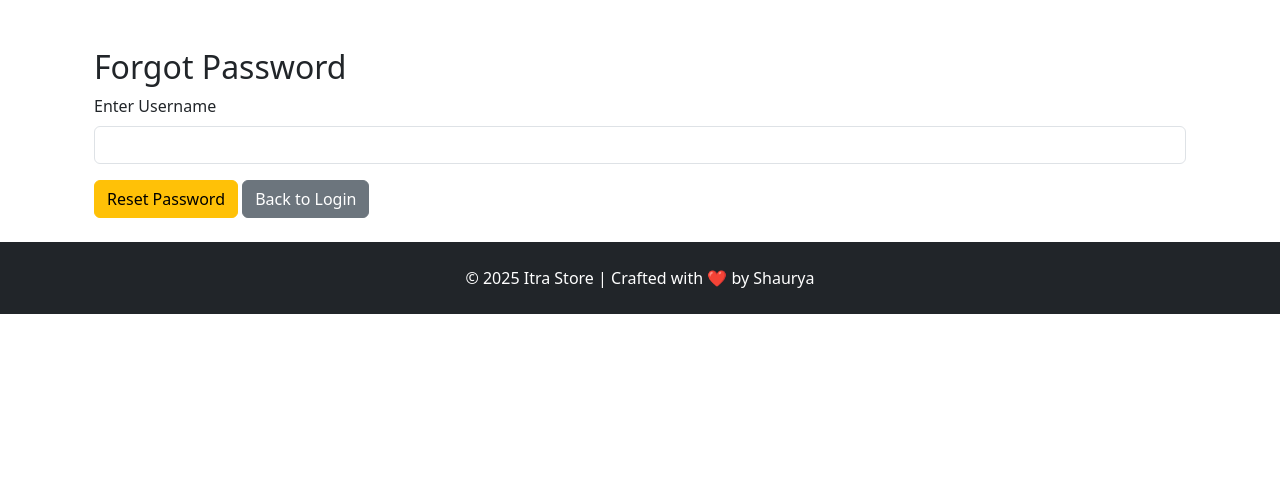
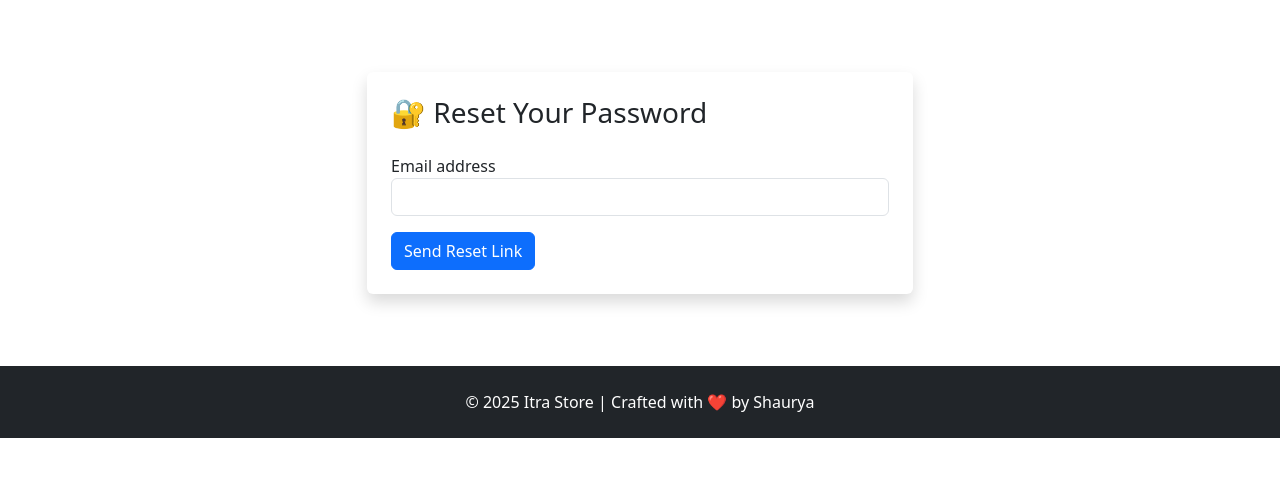
Before and after one commit to ashwathama1-cre/AromaVerse, a Flask app: template templates/forget_password.html in a window 1280 px wide. Shown: the part 56-533 px from the top of the page. Run offline with Flask 3, Linux system fonts and the light colour scheme; the template is opened without the code that fills it, so the values that code supplies are empty; some libraries are stand-ins or nearby versions.

Commit message:
Update forget_password.html

```diff
--- a/templates/forget_password.html
+++ b/templates/forget_password.html
@@ -1,15 +1,16 @@
-<!-- templates/forgot_password.html -->
-{% extends 'base.html' %}
+{% extends "base.html" %}
+{% block title %}Forgot Password{% endblock %}
 {% block content %}
-<div class="container mt-4">
-  <h2>Forgot Password</h2>
-  <form method="POST" action="/forgot_password">
-    <div class="mb-3">
-      <label for="username" class="form-label">Enter Username</label>
-      <input type="text" class="form-control" name="username" required>
-    </div>
-    <button type="submit" class="btn btn-warning">Reset Password</button>
-    <a href="/login" class="btn btn-secondary">Back to Login</a>
-  </form>
+<div class="container py-5">
+  <div class="col-md-6 mx-auto bg-white p-4 shadow rounded">
+    <h3 class="mb-4">🔐 Reset Your Password</h3>
+    <form method="POST">
+      <div class="mb-3">
+        <label>Email address</label>
+        <input type="email" name="email" class="form-control" required>
+      </div>
+      <button type="submit" class="btn btn-primary">Send Reset Link</button>
+    </form>
+  </div>
 </div>
 {% endblock %}
```
